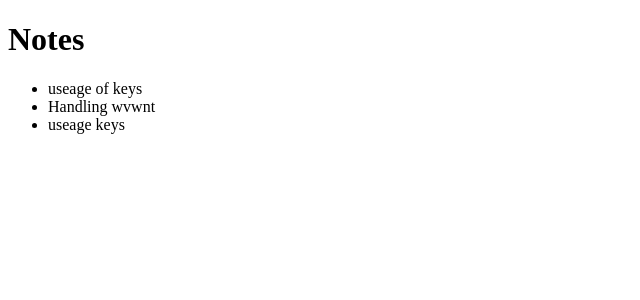
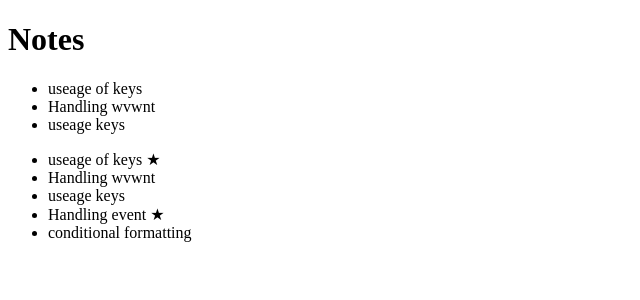
Before and after one commit to SaranSenthil/react, a React app: page / in a window 1280 px wide. Shown: the top 300 px of the page, without its empty margins (0-640 px from the left). Built offline with nearby package versions, Linux system fonts and the light colour scheme; the HTML template or start-up script is replaced by a standard one.

Commit message:
Conditional rendering

```diff
--- a/src/components/Notes.jsx
+++ b/src/components/Notes.jsx
@@ -1,11 +1,12 @@
 import React from 'react'
 
 function Notes({note}) {
-    <li key={note.id}>
-    {
-      note.content
-    }
-  </li>
+//    return( <li >
+//     {note.important ? note.content + ' ★ ' : note.content }
+//   </li>)
+return( <li >
+    { note.content} { note.important && '★' }
+  </li>)
 }
 
 export default Notes
--- a/src/main.jsx
+++ b/src/main.jsx
@@ -13,11 +13,21 @@ const notes=[
   {
     id:2,
     content:'Handling wvwnt',
-    important: true
+    important: false
   },
   {
     id:3,
     content:'useage  keys',
+    important: false
+  },
+  {
+    id:4,
+    content:'Handling event',
+    important: true
+  },
+  {
+    id:5,
+    content:'conditional formatting',
     important: false
   }
 ]
```
